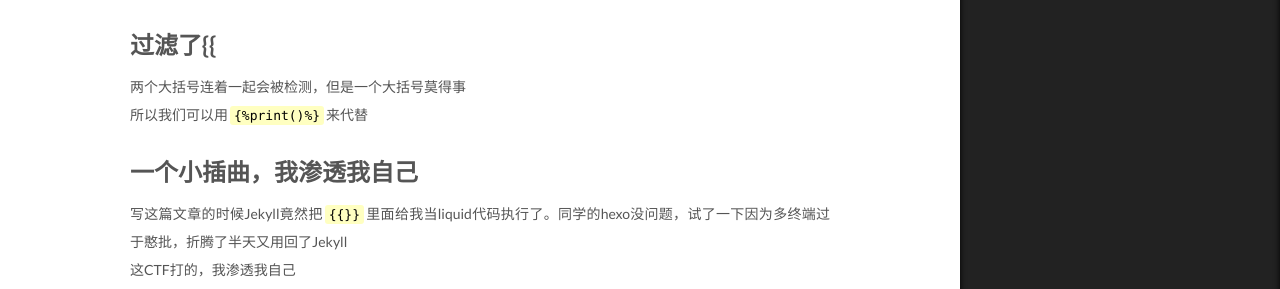
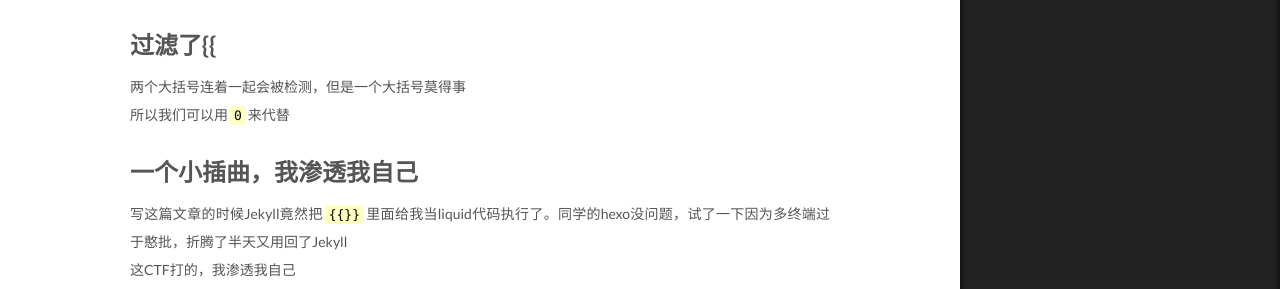
Before and after one commit to AirGoldenFish/airgoldenfish.github.io, a Jekyll site: the page built from _posts/2020-12-22-SSTI.md, in a window 1280 px wide and 1400 px high, scrolled down 1051 px. Shown: the part 375-664 px from the top of the window. Built offline with Jekyll 4.4.1, drawn with Linux system fonts in a browser that asks for light colours.

Commit message:
Update 2020-12-22-SSTI.md

```diff
--- a/_posts/2020-12-22-SSTI.md
+++ b/_posts/2020-12-22-SSTI.md
@@ -48,7 +48,7 @@ XCTF mine1_1
 `args`没被过滤的话也能用。学长也有用`request.cookie.x1`做的，用bp抓包添加cookie值。
 # 过滤了{% raw %}{{{% endraw %}
 两个大括号连着一起会被检测，但是一个大括号莫得事
-所以我们可以用`{% raw %}{%print()%}{% endraw %}`来代替
+所以我们可以用`0`来代替
 # 一个小插曲，我渗透我自己
 写这篇文章的时候Jekyll竟然把`{% raw %}{{}}{% endraw %}`里面给我当liquid代码执行了。同学的hexo没问题，试了一下因为多终端过于憨批，折腾了半天又用回了Jekyll
 这CTF打的，我渗透我自己
```
